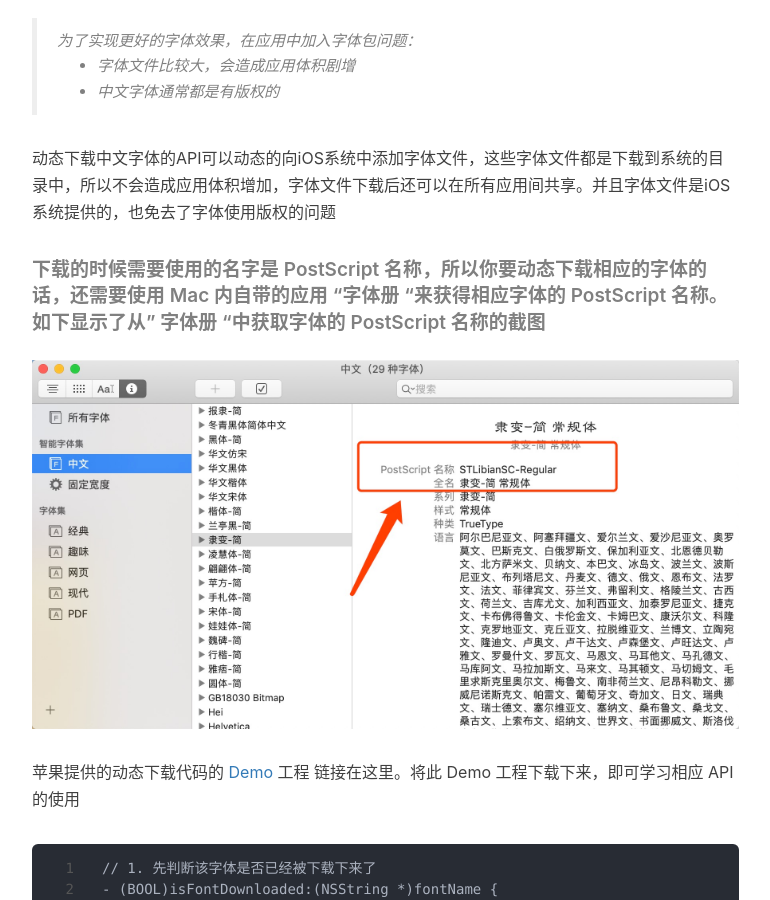
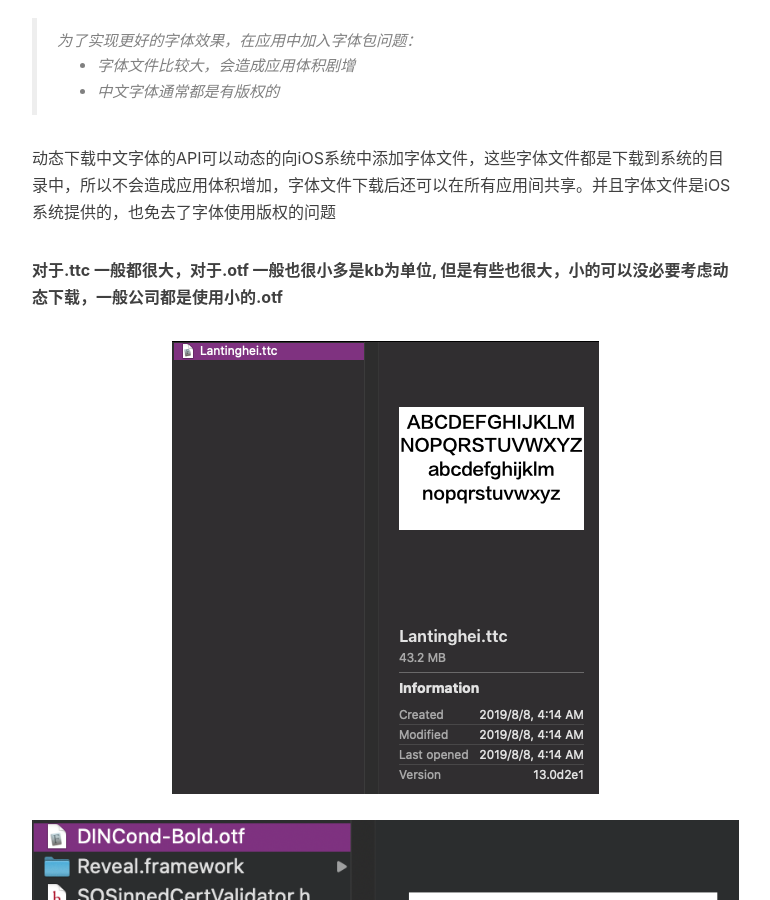
Before and after one commit to Gensun/Gensun.github.io, a Jekyll site: the page built from _posts/2020-04-24-DownloadFont.md, in a window 1280 px wide and 900 px high, scrolled down 551 px. Shown: the whole window, without its empty margins (233-1003 px from the left). Built offline with Jekyll 4.4.1, drawn with Linux system fonts in a browser that asks for light colours; nearby versions of some CDN libraries; comment, search, counter and statistics services are not loaded; a style sheet for code colours, icons or effects is not loaded.

Commit message:
download custom  font

````diff
--- a/_posts/2020-04-24-DownloadFont.md
+++ b/_posts/2020-04-24-DownloadFont.md
@@ -19,6 +19,11 @@
 
 动态下载中文字体的API可以动态的向iOS系统中添加字体文件，这些字体文件都是下载到系统的目录中，所以不会造成应用体积增加，字体文件下载后还可以在所有应用间共享。并且字体文件是iOS系统提供的，也免去了字体使用版权的问题
 
+**对于.ttc 一般都很大，对于.otf 一般也很小多是kb为单位, 但是有些也很大，小的可以没必要考虑动态下载，一般公司都是使用小的.otf**
+
+![](/img/DownloadFont/WX20200423-102100.png)
+![](/img/DownloadFont/WX20200423-102153@2x.png)
+![](/img/DownloadFont/WX20200423-103145@2x.png)
 
 ##### 下载的时候需要使用的名字是 PostScript 名称，所以你要动态下载相应的字体的话，还需要使用 Mac 内自带的应用 “字体册 “来获得相应字体的 PostScript 名称。如下显示了从” 字体册 “中获取字体的 PostScript 名称的截图
 ![](/img/DownloadFont/2019.07.24.01.png)
@@ -91,6 +96,8 @@
 在 info.plist文件中告诉系统你想导入的字体文件
 设置字体到相应控件上（使用的字体名字是 PostScript 名称，上文已说过怎样获取 PostScript 名称）
 
+![](/img/DownloadFont/2019.07.24.02.png)
+
 ```
 UILabel *label = [[UILabel alloc] initWithFrame:CGRectMake(10, 100, 300, 400)];
 label.text = @"汉体书写信息技术标准相容档案下载使用界面简单";
````
Also changed, not shown: img/DownloadFont/WX20200423-102100.png (added), img/DownloadFont/WX20200423-102153@2x.png (added), img/DownloadFont/WX20200423-103145@2x.png (added).
